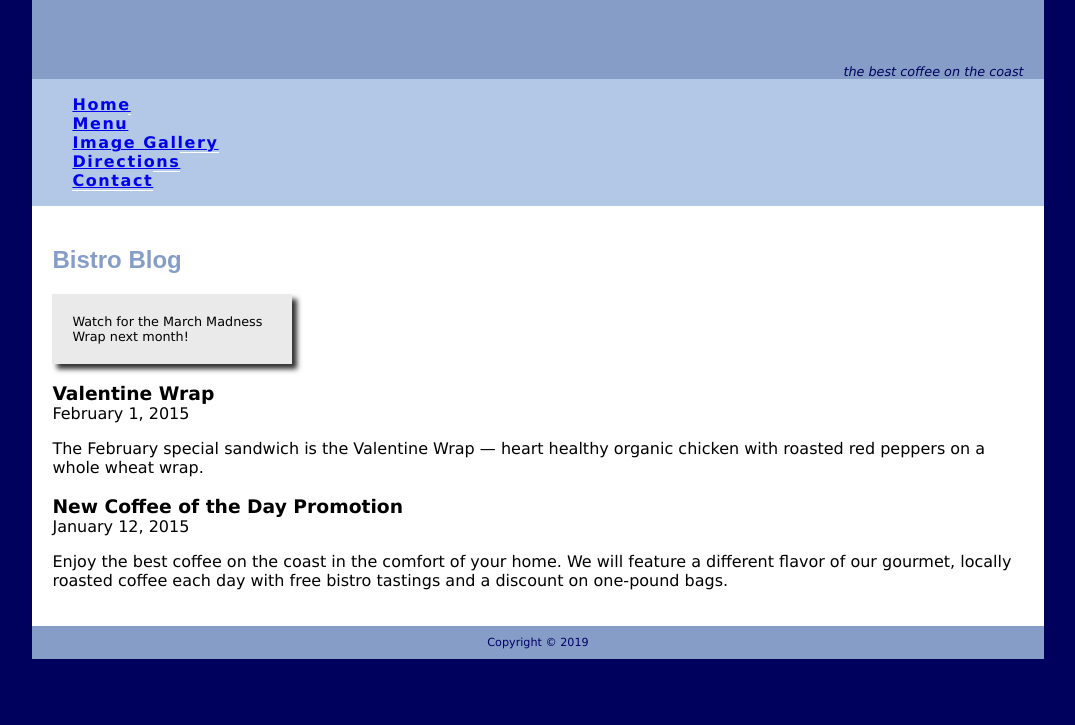
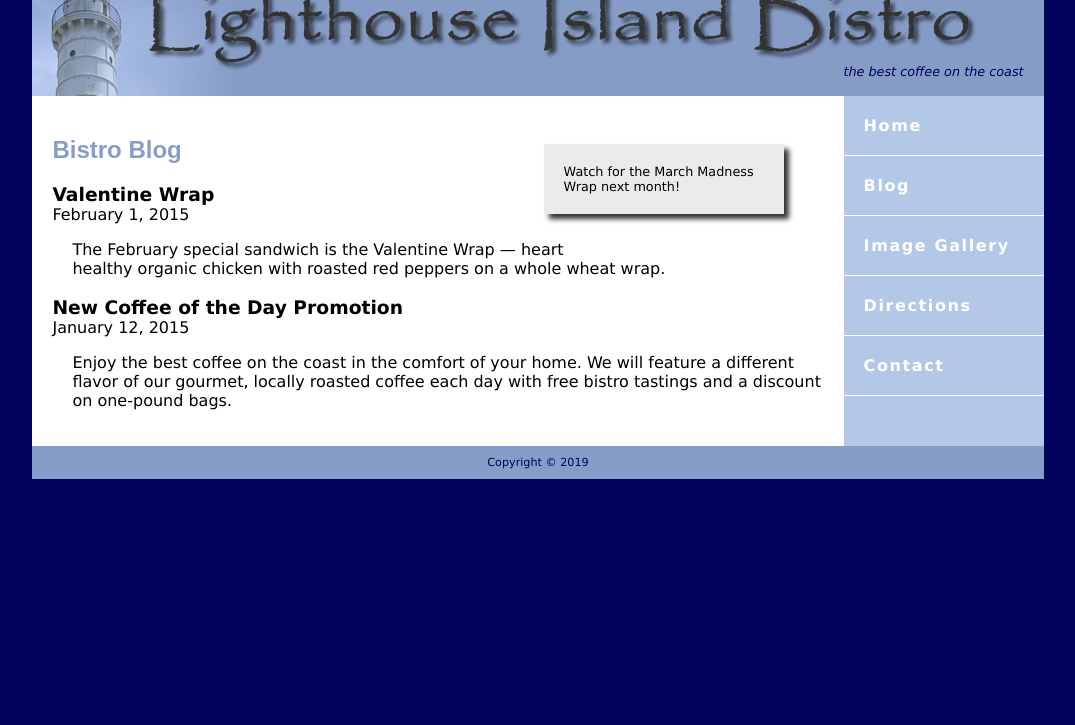
Before and after one commit to 44144-Sp22/ch6inclassnotes-teamplayer720, a plain HTML site: page blog.html in a window 1280 px wide. Shown: the part 75-800 px from the top of the page, without its empty margins (102-1177 px from the left). Drawn offline with Linux system fonts and the light colour scheme.

Commit message:
Chapter 6 Notes

```diff
--- a/blog.html
+++ b/blog.html
@@ -1,10 +1,12 @@
 <!DOCTYPE html>
 <html lang="en">
+
 <head>
   <title>Lighthouse Island Bistro</title>
   <meta charset="utf-8">
-    <link rel = "stylesheet" href="lighthouse.css">
+  <link rel="stylesheet" href="lighthouse.css">
 </head>
+
 <body>
   <div id="wrapper">
     <header>
@@ -14,7 +16,7 @@
     <nav>
       <ul>
         <li><a href="index.html">Home</a></li>
-         <li><a href="rooms.html">Menu</a></li>
+        <li><a href="blog.html">Blog</a></li>
         <li><a href="images.html">Image Gallery</a></li>
         <li><a href="directions.html">Directions</a></li>
         <li><a href="contact.html">Contact</a></li>
@@ -40,4 +42,5 @@
     </footer>
   </div> <!-- end of wrapper -->
 </body>
+
 </html>
--- a/lighthouse.css
+++ b/lighthouse.css
@@ -1,41 +1,95 @@
-body {background-color: #00005d;
+body {
+  background-color: #00005d;
   font-family: Verdana, Arial, sans-serif;
 }
-header {background-color: #869dc7;
+
+header {
+  background-color: #869dc7;
+  background-image: url(images/lighthousebanner.jpg);
+  background-repeat: no-repeat;
+  margin-bottom: 0px;
+  height: 150px;
 }
+
 h1 {
+  text-indent: 100%;
+  white-space: nowrap;
+  overflow: hidden;
 }
-h2 {color: #869dc7;
+
+h2 {
+  color: #869dc7;
   font-family: Arial, sans-serif;
 }
-footer {font-size: 70%;
+
+footer {
+  font-size: 70%;
   text-align: center;
   padding: 10px;
   background-color: #869dc7;
   clear: both;
 }
-#wrapper {margin: 0 auto;
+
+#wrapper {
+  margin: 0 auto;
   width: 80%;
   background-color: #b3c7e6;
   color: #000066;
+  min-width: 960px;
+  max-width: 1200px;
 }
-nav { font-weight: bold;
+
+nav {
+  font-weight: bold;
   letter-spacing: 0.1em;
+  float: right;
+  width: 200px;
 }
-nav ul {list-style-type: none;
+
+nav ul {
+  list-style-type: none;
+  margin: 0px;
+  padding: 0px;
 }
-nav a{
+
+nav a {
   background-color: #b3c7e6;
   border-bottom: 1px solid #ffffff;
+  text-decoration: none;
+  padding: 20px;
+  display: block;
 }
-h3 {margin-bottom: 0px;}
 
-main {background-color: #ffffff;
+nav a:link {
+  color: #fff;
+}
+
+nav a:visited {
+  color: #ddd9c9;
+}
+
+nav a:hover {
+  background-color: #ddd9d9;
+  color: #869dc7;
+}
+
+h3 {
+  margin-bottom: 0px;
+}
+
+main {
+  background-color: #ffffff;
   color: #000000;
   padding: 20px 20px;
+  overflow: auto;
 }
-main ul{list-style-type: none;}
-main li{
+
+main ul {
+  list-style-type: none;
+}
+
+main li {
+  display: inline-block;
   width: 225px;
   padding-bottom: 10px;
   margin: 10px;
@@ -44,25 +98,42 @@ main li{
   font-style: italic;
   font-family: Georgia, serif;
 }
+
+main p {
+  position: relative;
+  left: 20px;
+}
+
 aside {
   width: 200px;
   background-color: #eaeaea;
   padding: 20px;
   font-size: 80%;
   box-shadow: 5px 5px 5px #333333;
+  float: right;
+  position: relative;
+  top: -40px;
+  margin-right: 40px;
 }
-article header {background-color: #ffffff;
+
+article header {
+  background-color: #ffffff;
   background-image: none;
   font-size: 90%;
   padding-left: 0;
   height: auto;
 }
-#tagline {margin-top: 80px;
+
+#tagline {
+  margin-top: 80px;
   padding-right: 20px;
   font-size: .80em;
   color: #00005D;
   text-align: right;
   font-style: italic;
 }
+
 #floatright {
+  float: right;
+  margin: 15px;
 }
```
Also changed, not shown: images.html (+4 -1 lines), index.html (+4 -1 lines). Lines whose indentation alone changed are shown as unchanged.
